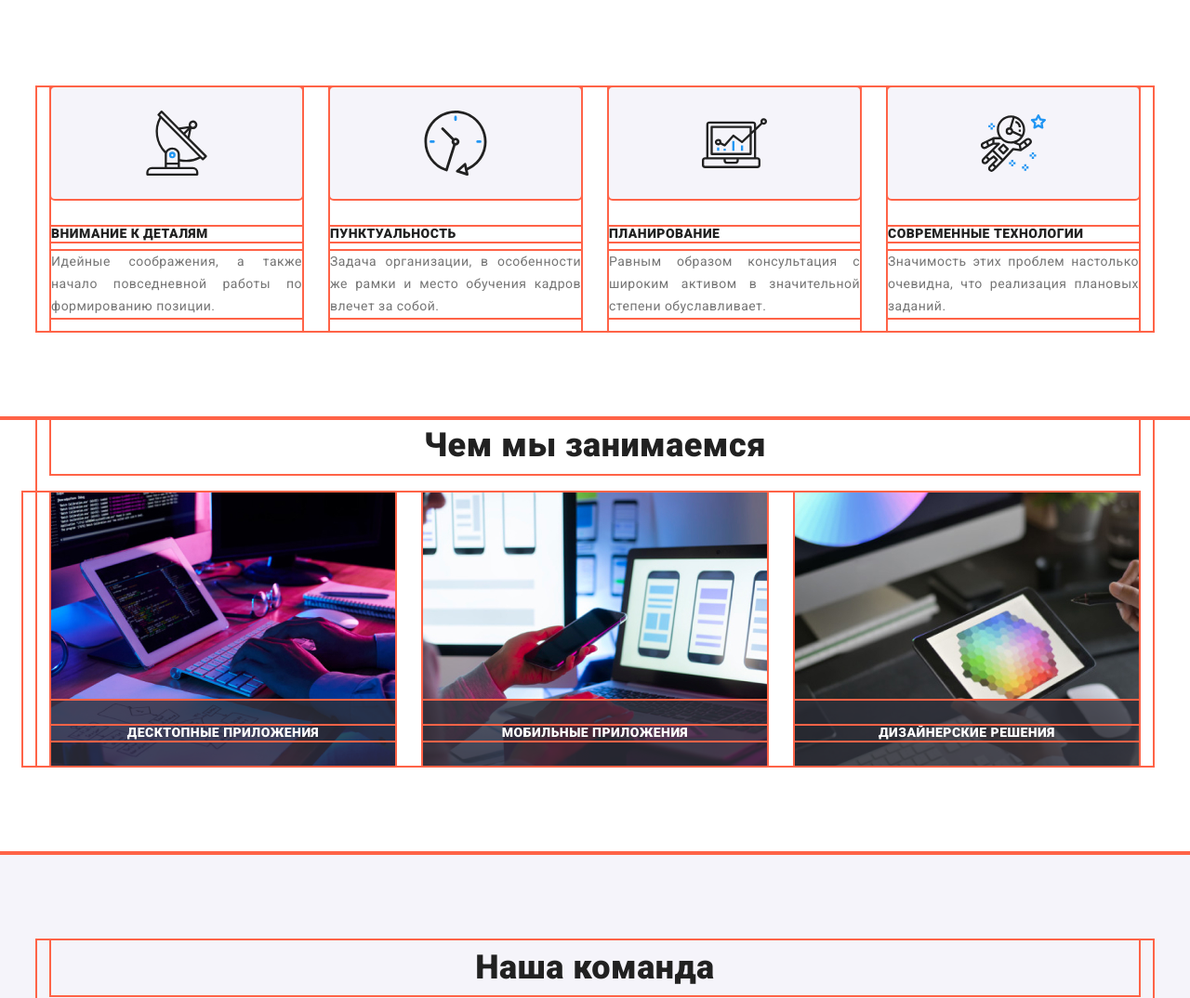
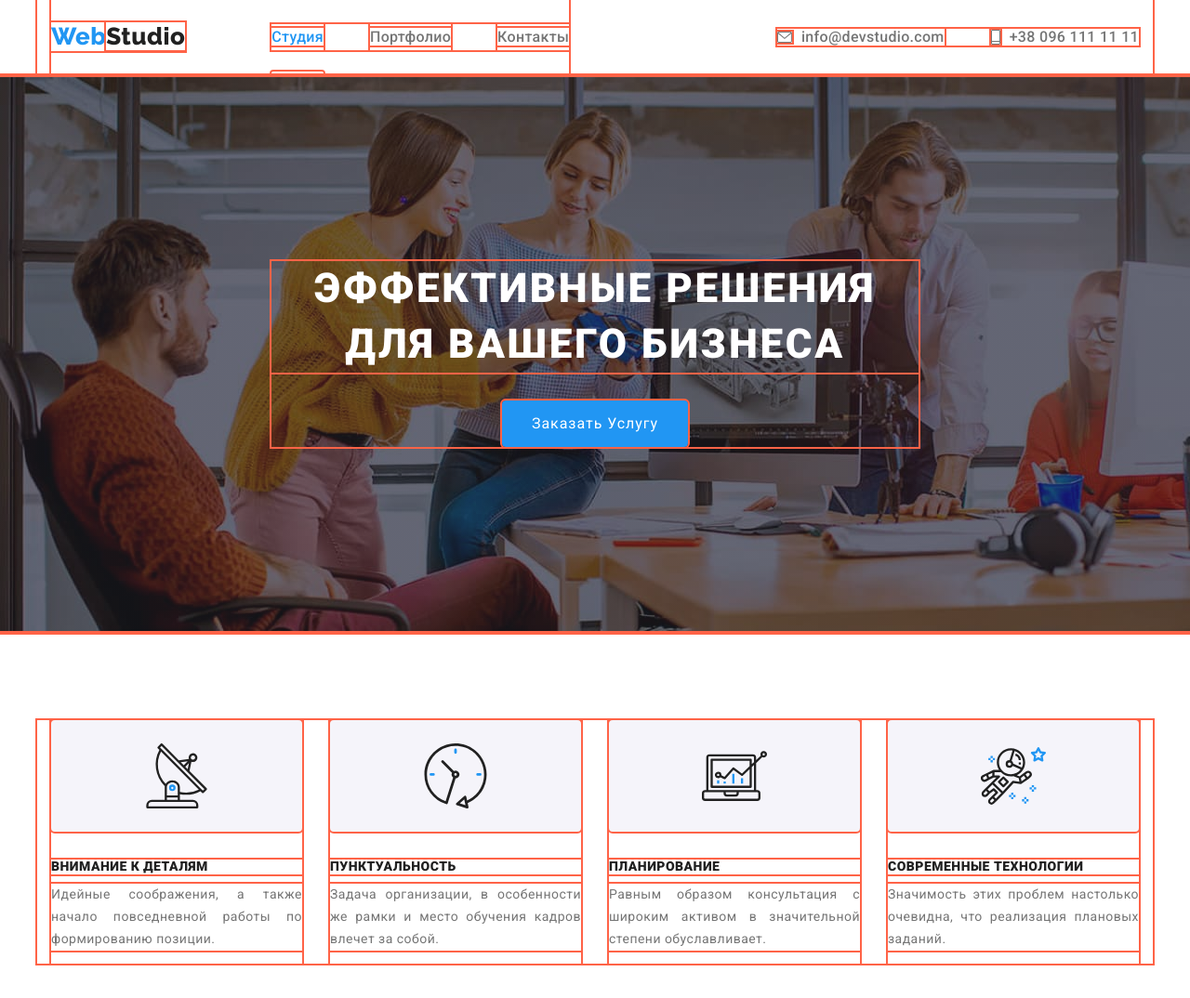
Before and after one commit to OlenaKozakova/goit-markup-hw-08, a plain HTML site: page index.html in a window 1280 px wide. Shown: the top 1074 px of the page at 93% size. Drawn offline with nearby package versions, Linux system fonts and the light colour scheme.

Commit message:
адаптация футера, героя, хедера

```diff
--- a/index.html
+++ b/index.html
@@ -22,14 +22,14 @@
   <body>
     <!--основная навигация по сайту-->
     <!--добавлена рамка в header-->
-    <!--<header class="header">
+    <header class="header">
       <div>
         <div class="container header-container">
           <nav class="navigation">
             <a class="logo" href="./index.html">
               Web<span class="logo-black">Studio</span>
             </a>
-            <ul class="list menu">
+            <ul class="list menu menu-nav">
               <li class="menu-item">
                 <a href="./index.html" class="link menu-link active">Студия</a>
               </li>
@@ -41,7 +41,7 @@
               </li>
             </ul>
           </nav>
-          <ul class="list menu">
+          <ul class="list menu menu-contact">
             <li class="contact-item icon-contact">
               <a href="mailto:info@devstudio.com" class="link contact-link">
                 <svg class="header-icon" width="16" height="12">
@@ -50,7 +50,7 @@
                 info@devstudio.com</a
               >
             </li>
-            <li class="contact-item">
+            <li class="contact-item icon-contact">
               <a href="tel:+380961111111" class="link contact-link">
                 <svg class="header-icon" width="10" height="16">
                   <use xlink:href="./images/sprite.svg#icon-phone"></use>
@@ -61,11 +61,11 @@
           </ul>
         </div>
       </div>
-    </header> -->
+    </header>
 
     <main>
       <!--Главное о странице-->
-     <!-- <section class="section hero">
+      <section class="section hero">
         <div class="hero-img overley">
           <h1 class="hero-container hero-name">
             Эффективные решения для вашего бизнеса
@@ -131,7 +131,7 @@
             </div>
           </div>
         </div>
-      </section> -->
+      </section>
       <!--Преимущества компании-->
       <section class="section">
         <div class="container">
@@ -515,12 +515,16 @@
         <div class="mailing">
           <h3 class="text-title">Подпишитесь на рассылку</h3>
           <form class="form-footer">
-            <input type="email" class="field-footer" placeholder="E-mail">
-            <button type="submit" class="btn-footer">Подписаться
+            <div>
+              <input type="email" class="field-footer" placeholder="E-mail">
+            </div>
+            <div>
+              <button type="submit" class="btn-footer">Подписаться
               <svg class="btn-icon" width="24" height="24">
                 <use xlink:href="./images/sprite.svg#icon-paper-plane"></use>
               </svg>
             </button>
+            </div>
           </form>
         </div>
       </div>
--- a/sass/components/_chek.scss
+++ b/sass/components/_chek.scss
@@ -4,10 +4,14 @@
   align-items: center;
   font-style: normal;
   font-weight: normal;
-  font-size: 14px;
+  font-size: 12px;
   line-height: 1.71;
   padding-top: 20px;
   padding-left: 30px;
+
+  @include for-size(desktop) {
+    font-size: 14px;
+  }
 }
 
 .check-box {
@@ -40,9 +44,13 @@
   display: inline-block;
   font-style: normal;
   font-weight: normal;
-  font-size: 14px;
+  font-size: 12px;
   line-height: 1;
   color: $button-bcg-color;
   margin-left: 4px;
   border-bottom: 1px solid $button-bcg-color;
+
+  @include for-size(desktop) {
+    font-size: 14px;
+  }
 }
--- a/sass/layout/_footer.scss
+++ b/sass/layout/_footer.scss
@@ -110,12 +110,15 @@ footer .social-link:focus {
 }
 
 .form-footer {
-  display: flex;
+  @include for-size(desktop) {
+    display: flex;
+    flex-wrap: wrap;
+  }
 }
 
 .field-footer {
   height: 50px;
-  width: 358px;
+  width: 450px;
 
   border: 1px solid rgba(255, 255, 255, 0.3);
   box-sizing: border-box;
@@ -124,6 +127,10 @@ footer .social-link:focus {
   border-radius: 4px;
 
   color: $white;
+
+  @include for-size(desktop) {
+    width: 358px;
+  }
 }
 
 .btn-footer {
@@ -160,6 +167,12 @@ footer .social-link:focus {
   }
 }
 
+@media screen and (max-width: 1199px) {
+  .btn-footer {
+    margin-top: 20px;
+  }
+}
+
 .btn-icon {
   fill: $white;
   align-items: center;
--- a/sass/layout/_header.scss
+++ b/sass/layout/_header.scss
@@ -4,7 +4,152 @@
 
 .header-container {
   display: flex;
-  justify-content: flex-end;
   align-items: center;
-  height: 80px;
 }
+
+@media screen and (min-width: 768px) {
+  .header-container {
+    display: flex;
+    justify-content: flex-end;
+    align-items: center;
+    height: 80px;
+  }
+}
+
+.list {
+  list-style: none;
+  margin: 0;
+  padding: 0;
+}
+
+.logo {
+  margin-top: 24px;
+  margin-right: 93px;
+  margin-bottom: 25px;
+  text-decoration: none;
+  font-family: Raleway;
+  font-weight: bold;
+  font-size: 26px;
+  line-height: 1.19;
+  color: var(--button-bcg-color);
+}
+
+.logo-black {
+  font-family: Raleway;
+  font-size: 26px;
+  line-height: 1.19;
+  color: var(--dark-color);
+}
+
+.menu-nav {
+  display: none;
+}
+
+@media screen and (min-width: 768px) {
+  .menu-nav {
+    display: flex;
+  }
+}
+
+.menu-contact {
+  display: none;
+  padding-left: auto;
+  //display: inline-flex;
+}
+
+@media screen and (min-width: 768px) {
+  .menu-contact {
+    display: block;
+  }
+}
+
+@media screen and (min-width: 1200px) {
+  .menu-contact {
+    display: flex;
+  }
+}
+
+.menu-item .menu-link {
+  position: relative;
+}
+
+.menu-link:hover:after,
+.active::after {
+  content: '';
+  position: absolute;
+  left: 0;
+  top: 30.5px;
+  display: block;
+  width: 100%;
+  height: 4px;
+  border-radius: 2px;
+  background-color: var(--button-bcg-color);
+  margin-top: 16px;
+}
+
+.menu-item:not(:last-child) {
+  margin-right: 50px;
+}
+
+@media screen and (max-width: 1199px) and (min-width: 768px) {
+  .contact-item {
+    margin-left: 84px;
+  }
+}
+
+@media screen and (min-width: 1200px) {
+  .contact-item:not(:last-child) {
+    margin-right: 50px;
+  }
+}
+
+.link {
+  text-decoration: none;
+  font-weight: 500;
+  line-height: 1.14;
+  letter-spacing: 0.02em;
+  color: var(--dark-color);
+  transition-duration: 250ms;
+  transition-timing-function: cubic-bezier(0.4, 0, 0.2, 1);
+}
+
+.link:hover,
+.link:focus {
+  color: var(--button-bcg-color);
+  transition-duration: 250ms;
+  transition-timing-function: cubic-bezier(0.4, 0, 0.2, 1);
+}
+
+.link:hover .header-icon,
+.link:focus .header-icon {
+  fill: var(--button-bcg-color);
+  transition-duration: 250ms;
+  transition-timing-function: cubic-bezier(0.4, 0, 0.2, 1);
+}
+
+.header-icon {
+  fill: var(--main-color);
+  margin-right: 10px;
+  transition-duration: 250ms;
+  transition-timing-function: cubic-bezier(0.4, 0, 0.2, 1);
+}
+
+nav a.active {
+  color: var(--button-bcg-color);
+}
+
+.contact-link {
+  display: inline-block;
+  align-items: center;
+  justify-content: left;
+  color: var(--main-color);
+}
+
+.navigation {
+  display: flex;
+  align-items: center;
+  //display: flex;
+  align-items: center;
+  justify-content: center;
+  margin-right: auto;
+}
--- a/sass/layout/_menu.scss
+++ /dev/null
@@ -1,29 +0,0 @@
-.menu {
-  display: inline-flex;
-}
-
-.menu-item .menu-link {
-  position: relative;
-}
-
-.menu-link:hover:after,
-.active::after {
-  content: '';
-  position: absolute;
-  left: 0;
-  top: 30.5px;
-  display: block;
-  width: 100%;
-  height: 4px;
-  border-radius: 2px;
-  background-color: $button-bcg-color;
-  margin-top: 16px;
-}
-
-.menu-item:not(:last-child) {
-  margin-right: 50px;
-}
-
-.contact-item:not(:last-child) {
-  margin-right: 50px;
-}
--- a/sass/layout/_module.scss
+++ b/sass/layout/_module.scss
@@ -1,6 +1,4 @@
 @import './header';
-@import './menu';
-@import './navigation';
 @import './hero';
 @import './advantages';
 @import './gallery';
--- a/sass/layout/_navigation.scss
+++ /dev/null
@@ -1,6 +0,0 @@
-.navigation {
-  display: flex;
-  align-items: center;
-  justify-content: center;
-  margin-right: auto;
-}
```
Also changed, not shown: css/main.css, css/main.min.css, 2 other files.
